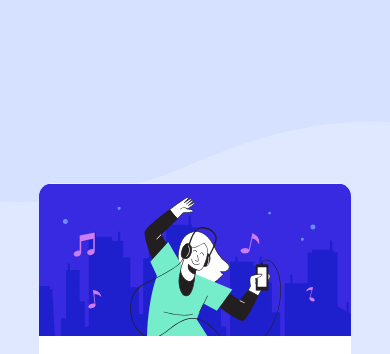
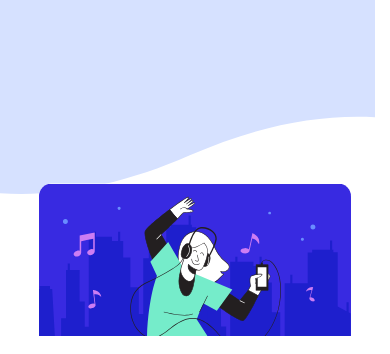
Before and after one commit to Andesaputra/order-summary-component-main, a plain HTML site: page index.html in a window 390 px wide. Shown: the top 354 px of the page. Drawn offline with Linux system fonts and the light colour scheme.

Commit message:
fourth attempt

```diff
--- a/style.css
+++ b/style.css
@@ -47,7 +47,7 @@ body {
     width: 100vw;
     height: 100vh;
 
-    background-image: url("/images/pattern-background-desktop.svg");
+    background: url("/images/pattern-background-desktop.svg");
     background-repeat:no-repeat;
     background-color: var(--pri-paleblue);
     background-size: contain;
@@ -176,7 +176,7 @@ a .btn-payment {
 /* media query */
 @media (max-width:480px) {
     body {
-        background-image: url("/images/pattern-background-mobile.svg");
+        background: url("/images/pattern-background-mobile.svg");
         background-repeat:no-repeat;
 
         transform: scale(0.8);
```
